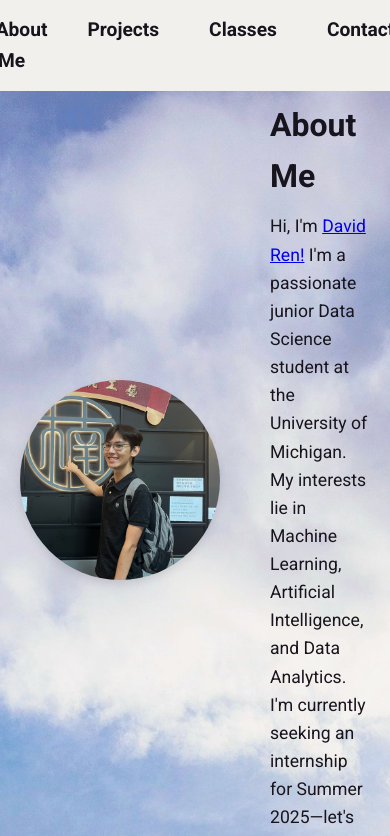
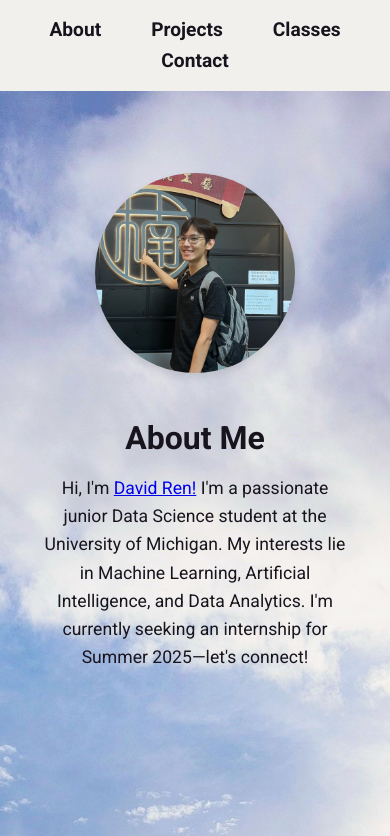
Before and after one commit to snootdoots/david-ren-website, a plain HTML site: page index.html in a window 390 px wide. Shown: the top 836 px of the page. Drawn offline with Linux system fonts and the light colour scheme.

Commit message:
small change

```diff
--- a/index.html
+++ b/index.html
@@ -15,7 +15,7 @@
 <body>
     <nav>
         <ul>
-            <li><a href="#about">About Me</a></li>
+            <li><a href="#about">About</a></li>
             <li><a href="#projects">Projects</a></li>
             <li><a href="#classes">Classes</a></li>
             <li><a href="#contact">Contact</a></li>
--- a/styles.css
+++ b/styles.css
@@ -25,10 +25,13 @@ body {
 .about-container {
     display: flex;
     justify-content: center;
-    align-items: center;
-    max-width: 800px; /* Limit max width for better alignment */
-    margin: 0 auto; /* Center the container */
-    text-align: left; /* Align text to the left */
+    align-items: flex-start; /* Align items to the top for consistency */
+    max-width: 1200px; /* Increased max width for desktop */
+    margin: 0 auto;
+    text-align: left;
+    padding: 20px; /* Optional padding */
+    gap: 20px; /* Adds space between the image and text */
+    flex-wrap: wrap; /* Enable wrapping if screen is smaller than container */
 }
 
 /* Adjust profile picture */
@@ -49,6 +52,23 @@ body {
 /* Bio text */
 .bio {
     max-width: 600px; /* Limit the width of the bio text */
+    text-align: left;
+}
+
+@media (max-width: 768px) {
+    .about-container {
+        flex-direction: column; /* Stack image and text vertically on mobile */
+        align-items: center; /* Center image and text */
+    }
+
+    .profile-pic {
+        margin-right: 0;
+        margin-bottom: 20px; /* Add space between image and text on mobile */
+    }
+
+    .bio {
+        text-align: center; /* Center text on mobile */
+    }
 }
 
 h2 {
@@ -82,6 +102,7 @@ nav ul {
     list-style: none;
     display: flex;
     justify-content: center;
+    flex-wrap: wrap; /* Allows items to wrap if needed */
 }
 
 nav ul li {
```
